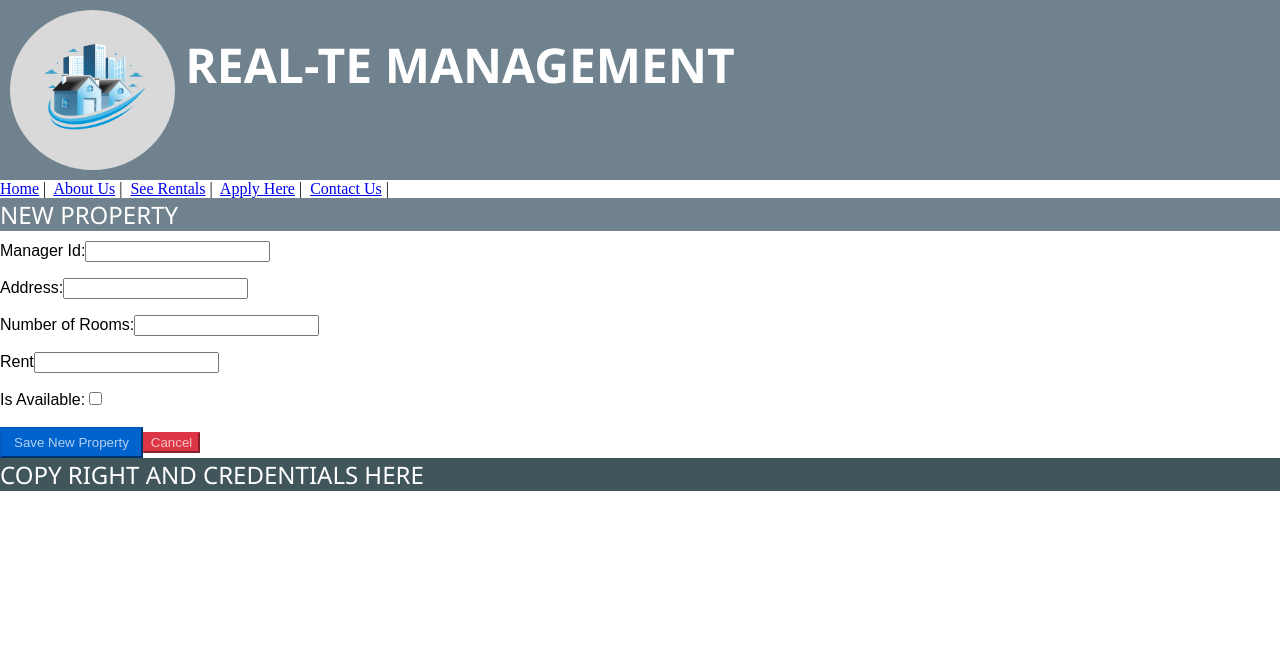
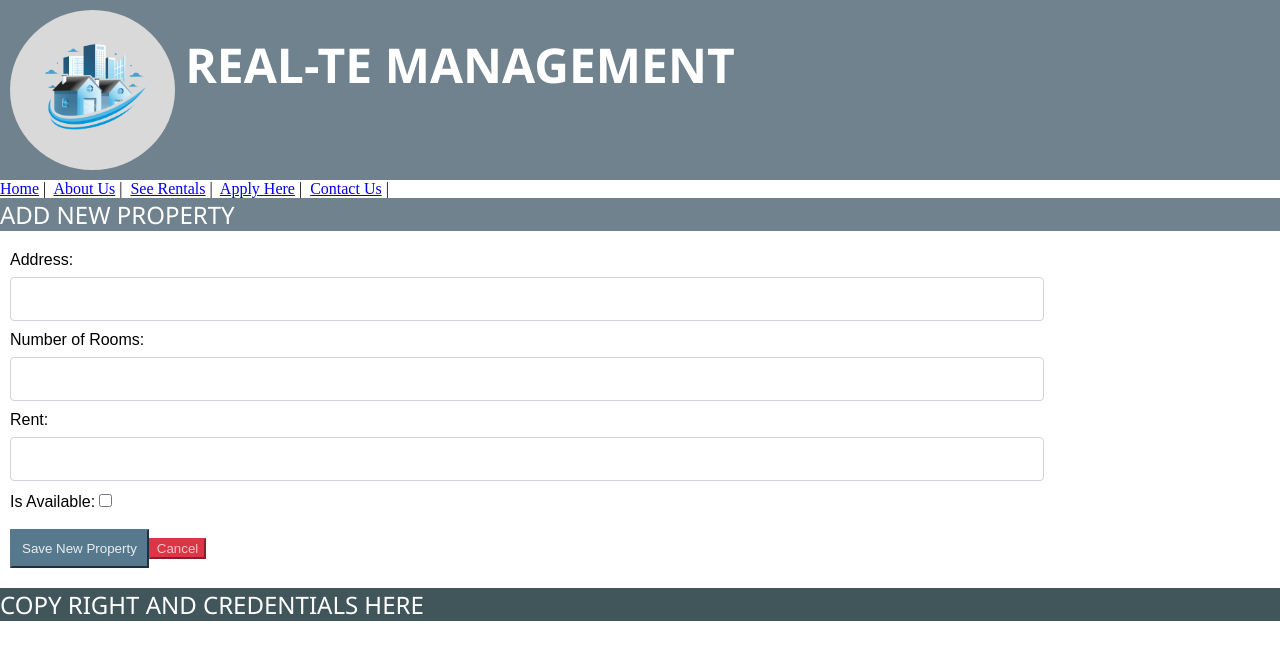
Before and after one commit to shann0n5/m03-capstone-final, a Vue app in the folder capstone/vue/: page /properties/create in a window 1280 px wide. Shown: the top 660 px of the page. Built offline with nearby package versions, Linux system fonts and the light colour scheme.

Commit message:
added addNewPropertyForm

```diff
--- a/capstone/vue/src/components/AvailablePropertyList.vue
+++ b/capstone/vue/src/components/AvailablePropertyList.vue
@@ -2,8 +2,9 @@
   <section>
     <h2>Available Properties </h2>
     <div class="available-properties">
-    <property-container v-bind:property="property"  v-for="property in availableProperties"  v-bind:key="property.propertyId"   ></property-container>
- <!--v-on:click="viewPropertyDetails(property)" v-bind:to="{ name: 'propertyDetails', params: {propertyId: property.propertyId}}"-->
+     <property-container v-for="property in availableProperties" v-bind:key="property.propertyId" v-bind:property="property"       ></property-container>
+   <!-- <router-link v-for="property in availableProperties" v-bind:key="property.propertyId" v-bind:to="{ name: 'propertyDetails', params: { propertyId: property.propertyId }}"  ></router-link>
+ v-on:click="viewPropertyDetails(property)" v-bind:to="{ name: 'propertyDetails', params: {propertyId: property.propertyId}}"-->
   </div>
   </section>
 </template>
@@ -15,18 +16,7 @@
 import PropertyContainer from './PropertyContainer.vue';
 
 export default {
-  props: ['properties'],
-  // data() {
-  // return {
-  //   property: {
-  //     propertyId: '',
-  //     managerId: '',
-  //     address: '',
-  //     numberOfRooms: '',
-  //     rent: '',
-  //     isAvailable: ''
-  //   }
-  // };},
+
 
   components: { PropertyContainer },
   methods: {
@@ -51,9 +41,6 @@ export default {
     //     });
     // }
 },
-//  created() {
-//   this.getAvailableProperties();
-// }
 
 // created() {
 //     PropertyService.getAllMyProperties().then(response => {
@@ -68,10 +55,6 @@ export default {
 // created() {
 //   this.this.$store.state.properties;
 // }
-
-// SET_PROPERTIES(state, properties) {
-//   state.properties = properties;
-// },
 }
 </script>
 
--- a/capstone/vue/src/components/NewPropertyForm.vue
+++ b/capstone/vue/src/components/NewPropertyForm.vue
@@ -1,20 +1,21 @@
 <template>
   <form v-on:submit.prevent="submitForm">
     <div class="field">
-        <div class="info-field"><label for="managerId">Manager Id: </label>
-        <input type="number" id="managerId" name="managerId" v-model="editPropertyForm.managerId">
-        </div>
+        <!-- <div class="info-field">
+          <label for="managerId">Manager Id: </label>
+          <input type="text" id="managerId" name="managerId" v-model="editProperty.managerId">
+        </div> -->
         <div class="info-field"><label for="address">Address: </label>
-        <input type="text" id="address" name="address" v-model="editPropertyForm.address">
+          <input type="text" id="address" name="address" class="form-control" v-model="editProperty.address">
         </div>
         <div class="info-field"><label for="numberOfRooms">Number of Rooms: </label>
-        <input type="number" id="numberOfRooms" name="numberOfRooms" v-model="editPropertyForm.numberOfRooms">
+          <input type="text" id="numberOfRooms" name="numberOfRooms" class="form-control" v-model="editProperty.numberOfRooms">
         </div>
-        <div class="info-field"><label for="rent">Rent</label>
-        <input type="number" id="rent" name="rent" v-model="editPropertyForm.rent">
+        <div class="info-field"><label for="rent">Rent: </label>
+          <input type="text" id="rent" name="rent" class="form-control" v-model="editProperty.rent">
         </div>
         <div class="info-field"> <label for="isAvailable">Is Available: </label>
-        <input type="checkbox" id="isAvailable" name="isAvailable" v-model="editPropertyForm.isAvailable">
+          <input type="checkbox" id="isAvailable" name="isAvailable" v-model="editProperty.isAvailable">
         </div>
 
         <div class="property-form-btn">
@@ -27,33 +28,121 @@
 </template>
 
 <script>
-import MangementServcies from '../services/ManagementServices';
+import PropertyService from '../services/PropertyService';
 export default {
-prop: {
+props: {
   property: {
     type: Object, required: true
   }
 },
 data() {
   return {
-    editPropertyForm: {
-      propertyId: this.$store.state.properties.propertyId,
-      managerId: this.$store.state.properties.managerId,
-      address: this.$store.state.properties.address,
-      numberOfRooms: this.$store.state.properties.numberOfRooms,
-      rent: this.$store.state.properties.rent,
-      isAvailable: this.$store.state.properties.isAvailable
+    // editProperty: {
+    //   propertyId: this.$store.state.properties.propertyId,
+    //   managerId: this.$store.state.properties.managerId,
+    //   address: this.$store.state.properties.address,
+    //   numberOfRooms: this.$store.state.properties.numberOfRooms,
+    //   rent: this.$store.state.properties.rent,
+    //   isAvailable: this.$store.state.properties.isAvailable
+    // }
+    editProperty: {
+      propertyId: this.property.propertyId,
+      managerId: this.property.managerId,
+      address: this.property.address,
+      numberOfRooms: this.property.numberOfRooms,
+      rent: this.property.rent,
+      isAvailable: this.property.isAvailable
     }
+
   }
 },
 methods: {
+  submitForm() {
+    if (!this.validateForm()) {
+      return;
+    }
+    if (this.editProperty.propertyId === 0) {
+      PropertyService.addProperty(this.editProperty).then(response => {
+        if (response.status === 201) {
+              this.$store.commit(
+                'SET_NOTIFICATION',
+                {
+                  message: 'A new property was added.',
+                  type: 'success'
+                }
+              );
+              this.$router.push({ name: 'propertyManagerMainPage' });
+            }
+      }).catch(error => {
+            this.handleErrorResponse(error, 'adding');
+          });
+    } else {
+      PropertyService.updateProperty(this.editProperty).then(response => {
+        if (response.status === 200) {
+          this.$store.commit('SET_NOTIFICATION', {
+              message: `Card ${this.editCard.propertyId} was updated.`,
+              type: 'success'
+            }
+          );
+        }
+      }).catch(error => {
+        this.handleErrorResponse(error, 'updating');
+      });
+    }
+  },
   cancelForm() {
-      this.$router.push({ name: 'propertyManagerMainPage', params: { id: this.editPropertyForm.propertyId } });
-    }
+      this.$router.push({ name: 'propertyManagerMainPage' });
+  },
+  handleErrorResponse(error, verb) {
+      if (error.response) {
+        this.$store.commit('SET_NOTIFICATION',
+          "Error " + verb + " card. Response received was '" + error.response.statusText + "'.");
+      } else if (error.request) {
+        this.$store.commit('SET_NOTIFICATION', "Error " + verb + " card. Server could not be reached.");
+      } else {
+        this.$store.commit('SET_NOTIFICATION', "Error " + verb + " card. Request could not be created.");
+      }
+  },
+  validateForm() {
+      let msg = '';
+      if (this.editCard.title.length === 0) {
+        msg += 'The new property must have a title. ';
+      }
+      if (this.editCard.status.length === 0) {
+        msg += 'The new property must have a status.';
+      }
+      if (msg.length > 0) {
+        this.$store.commit('SET_NOTIFICATION', msg);
+        return false;
+      }
+      return true;
+    },
+
 }
+// , params: { id: this.editPropertyForm.propertyId }
 }
 </script>
 
-<style>
-
+<style scoped>
+.field {
+  padding: 10px;
+  margin-bottom: 10px;
+}
+.info-field {
+  margin-bottom: 10px;
+  margin-top: 10px;
+  font-family: Arial, Helvetica, sans-serif;
+}
+.form-control {
+  display: block;
+  width: 80%;
+  height: 30px;
+  padding: 0.375rem 0.75rem;
+  font-size: 1rem;
+  font-weight: 400;
+  line-height: 1.5;
+  color: #495057;
+  border: 1px solid #ced4da;
+  border-radius: 0.25rem;
+}
 </style>
--- a/capstone/vue/src/components/PropertyContainer.vue
+++ b/capstone/vue/src/components/PropertyContainer.vue
@@ -16,6 +16,7 @@
 
 export default {
   props:
+  // ['title','properties']
   // ['property']
   {
     property: Object,
--- a/capstone/vue/src/views/NewPropertyFormView.vue
+++ b/capstone/vue/src/views/NewPropertyFormView.vue
@@ -1,29 +1,33 @@
 <template>
- <header>New Property </header>
+ <header>Add New Property </header>
 <div class="property-form">
-  <new-property-form />
+  <new-property-form v-bind:property="property"/>
 </div>
 </template>
 
 <script>
-import NewPropertyForm from '../components/NewPropertyForm.vue'
+import NewPropertyForm from '../components/NewPropertyForm.vue';
+import PropertyService from '../services/PropertyService';
 
 export default {
   components: { NewPropertyForm},
   data() {
     return {
-      property:{
-        id: 0,
-        managerId: parseInt(this.$store.state.managerId),
+      property: {
+        propertyId: 0,
+        managerId: '',
         address: '',
-        numberOfRooms: 0,
-        rent: 0,
-        isAvailable: true
-
-
+        numberOfRooms: '',
+        rent: '',
+        isAvailable: ''
       }
     }
-  }
+  },
+  // created() {
+  //   PropertyService.addProperty(this.property).then(response => {
+  //     this.property = response.data;
+  //   });
+  // }
 
 }
 </script>
--- a/capstone/vue/src/views/PropertyManagerMainView.vue
+++ b/capstone/vue/src/views/PropertyManagerMainView.vue
@@ -1,8 +1,13 @@
 <template>
 
-    <header>Welcome</header>
+  <header>Welcome</header>
+  <router-link class="btn btn-submit" v-bind:to="{ name: 'serviceRequest' }">See Service Requests</router-link>
+  <router-link class="btn btn-submit" v-bind:to="{ name: 'addProperty' }">Add New Property</router-link>
   <available-property-list />
   <occupied-property-list />
+
+
+
 
 </template>
 
@@ -15,15 +20,23 @@ import PropertyService from '../services/PropertyService';
 export default{
 
   // props: ['properties'],
-  data() {
-    return {
-      properties: []
+  // data() {
+  //   return {
+  //     list: {title: '', properties: [] }
+  //   };
 
-    };
-
-  },
+  // },
 
   components: { AvailablePropertyList, OccupiedPropertyList },
+
+  //   computed: {
+  //     vacant() {
+  //       return this.list.properties.filter(property => property.isAvailable == true);
+  //     },
+  //     occupied() {
+  //       return this.list.properties.filter(property => property.isAvailable == false);
+  //     }
+  //   },
   // created() {
   //   PropertyService.getAllMyProperties().then(response => {
   //     this.$store.commit('SET_PROPERTIES', response.data);
@@ -33,10 +46,29 @@ export default{
   //       this.$store.commit('SET_NOTIFICATION', `Error getting properties.`);
   //     }
   //   });
-  // }
+  // },
+  // created() {
+  //   PropertyService.getAllMyProperties().then(response => {
+  //     this.properties = response.data;
+  //     alert('Created executed')
+  //   }).catch(error => {
+  //     if (error.response && error.response.status === 404) {
+  //       this.$store.commit('SET_NOTIFICATION', `Error getting properties.`);
+  //     }
+  //   });
+  // },
+
 }
 </script>
 
 <style>
-
+.btn-submit {
+  color: rgba(255, 255, 255, 0.87);
+  background-color: #57798d;
+  border-color: #57798d;
+  text-decoration: none;
+  padding: 6px 12px;
+  cursor: pointer;
+  padding: 10px;
+}
 </style>
```
